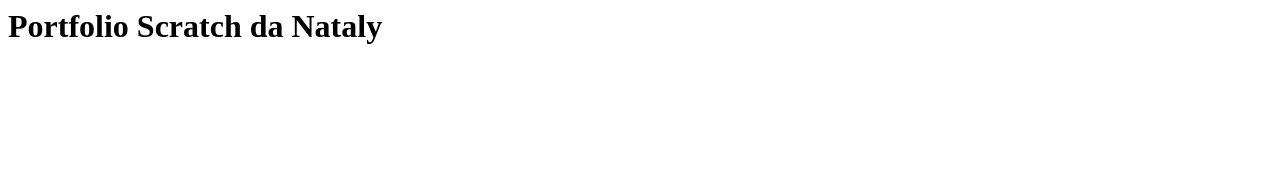
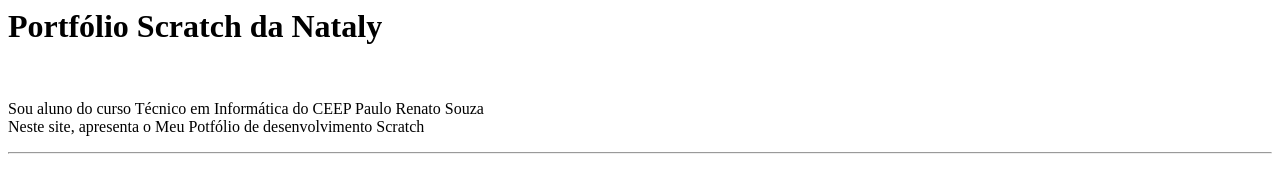
Before and after one commit to natycsousaa/3-ti-ceep, a plain HTML site: page index.html in a window 1280 px wide. Drawn offline with Linux system fonts and the light colour scheme.

Commit message:
Update index.html

```diff
--- a/index.html
+++ b/index.html
@@ -5,6 +5,12 @@
     </title>
   </head>
   <body>
-    <h1> Portfolio Scratch da Nataly </h1>
+    <h1> Portfólio Scratch da Nataly </h1>
+    <br>
+    <p>
+      Sou aluno do curso Técnico em Informática do CEEP Paulo Renato Souza<br>
+      Neste site, apresenta o Meu Potfólio de desenvolvimento Scratch
+    </p>
+    <hr>
   </body>
 </html>
```
